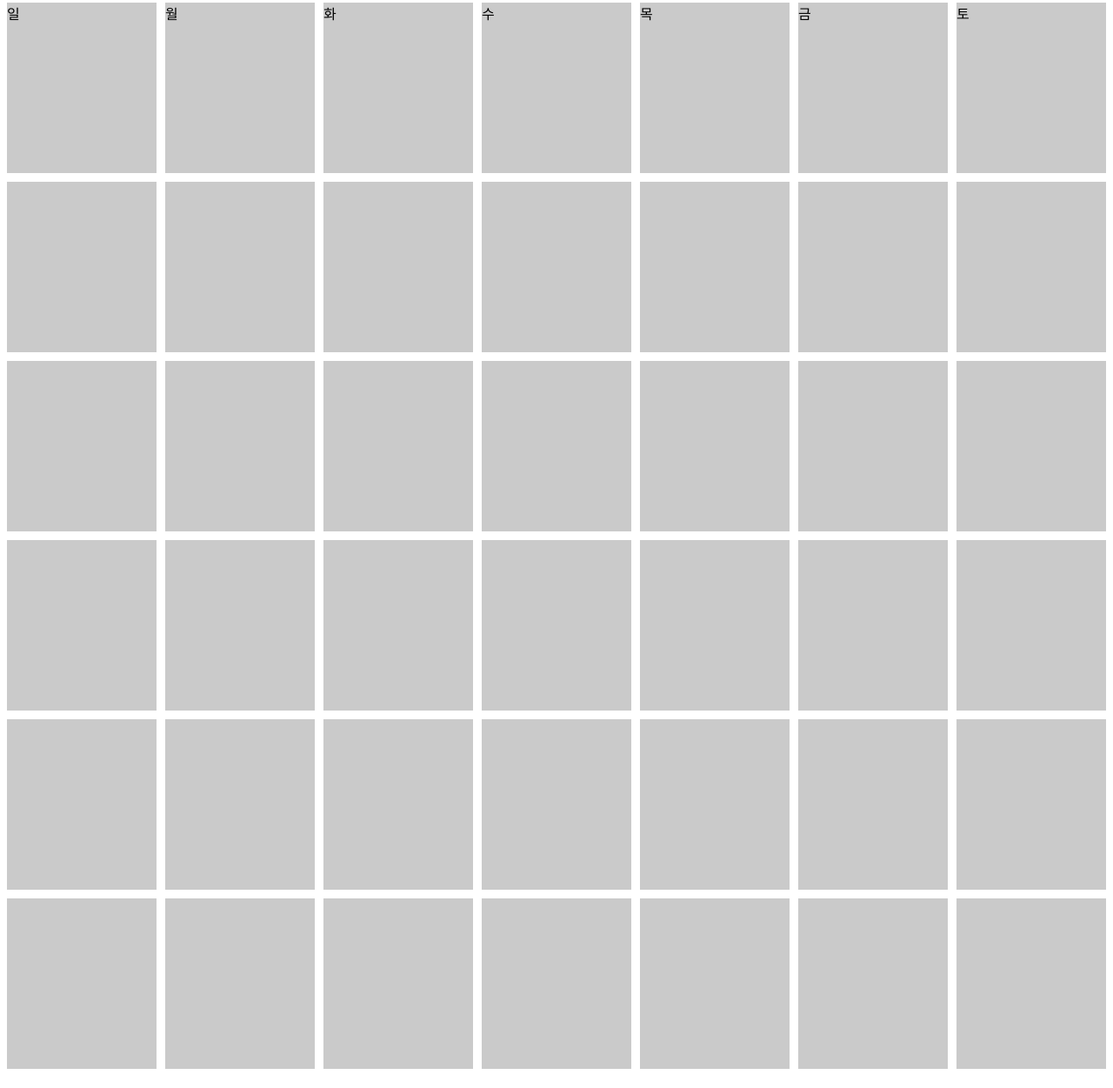
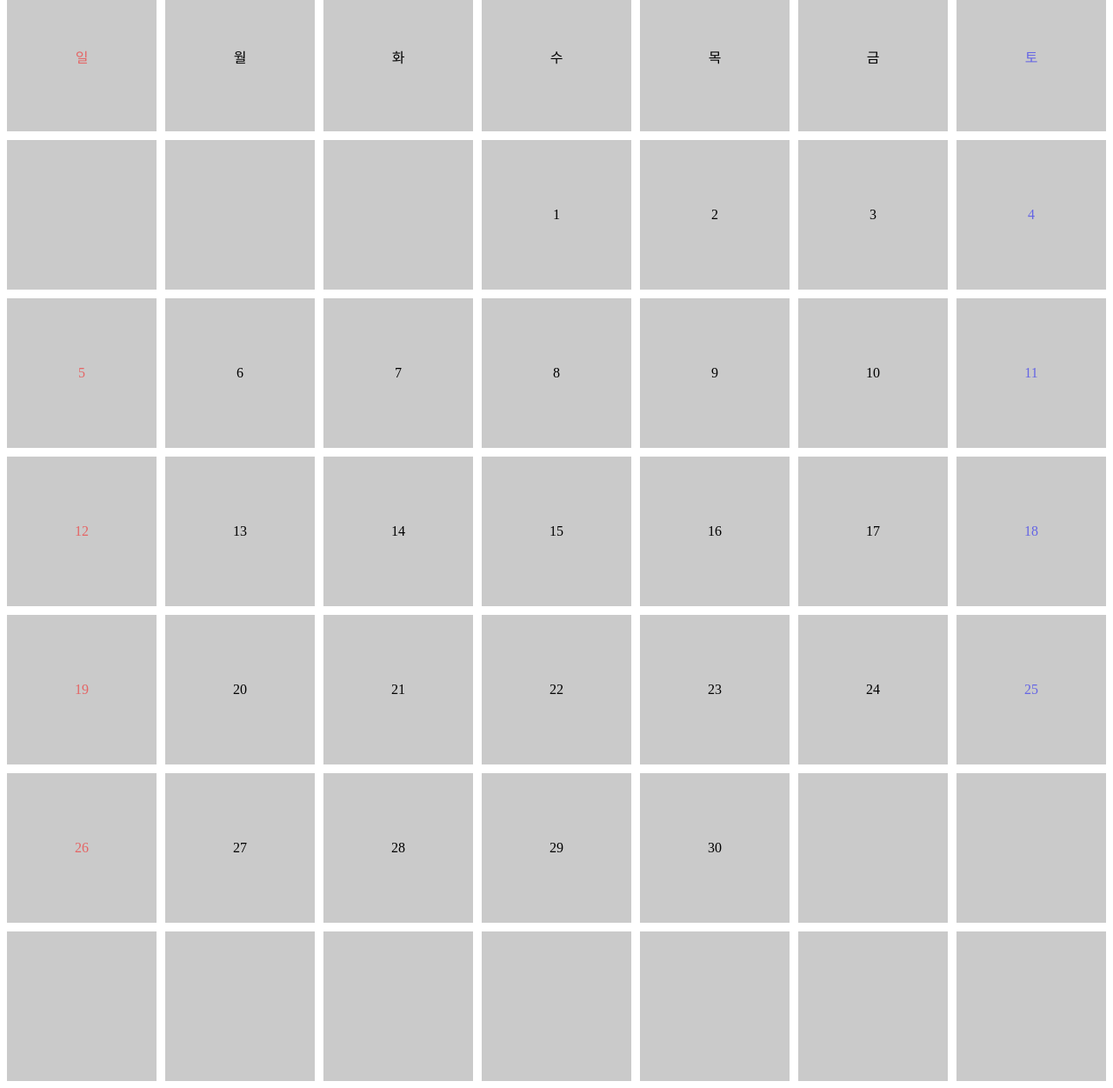
Before and after one commit to hojun3377/front-end_study, a plain HTML site: page Javascript/l10_js_array_method.html in a window 1280 px wide. Shown: the part 1715-2966 px from the top of the page at 87% size. Drawn offline with Linux system fonts and the light colour scheme.

Commit message:
Calendar UI_03

```diff
--- a/Javascript/css/calendar.css
+++ b/Javascript/css/calendar.css
@@ -16,16 +16,34 @@
 #calendar .btn {
   grid-column: 7/8;
 }
+#calendar .month.container, #calendar .btn.container {
+  margin: auto;
+}
 #calendar .day {
-
-}
-#calendar .item {
   background-color: rgba(150,150,150,0.5);
 }
-
+#calendar :nth-child(7n+3) {
+  color: rgba(255,0,0,.5);
+}
+#calendar :nth-child(7n+9) {
+  color: rgba(0,0,255,.5);
+}
 /* padding이 부모 element의 width 값을 기준으로 계산 */
-#calendar .item:after {
+#calendar .day:after, #calendar .date:after {
   content: "";
   display: block;
   padding-bottom: 100%;
 }
+#calendar .date {
+  background-color: rgba(150,150,150,0.5);
+}
+
+.container {
+  position: relative;
+}
+.container.center > * {
+  position: absolute;
+  top: 50%;
+  left: 50%;
+  transform: translate(-50%,-50%);
+}
--- a/Javascript/l10_js_array_method.html
+++ b/Javascript/l10_js_array_method.html
@@ -265,79 +265,194 @@ rstBtn.addEventListener('click', (e) => {
       <h2>달력만들기</h2>
       <p>2021 달력을 반복문으로 출력하세요</p>
       <div id="calendar">
-        <div class="month"></div>
-        <div class="btn"></div>
-        <div class="day item">
+        <div class="month container">
+          <span></span>
+        </div>
+        <div class="btn container">
+          <button> &lt; 저번달</button>
+          <button>다음달 &gt; </button>
+        </div>
+        <div class="day container center">
           <span>일</span>
         </div>
-        <div class="day item">
+        <div class="day container center">
           <span>월</span>
         </div>
-        <div class="day item">
+        <div class="day container center">
           <span>화</span>
         </div>
-        <div class="day item">
+        <div class="day container center">
           <span>수</span>
         </div>
-        <div class="day item">
+        <div class="day container center">
           <span>목</span>
         </div>
-        <div class="day item">
+        <div class="day container center">
           <span>금</span>
         </div>
-        <div class="day item">
+        <div class="day container center">
           <span>토</span>
         </div>
-        <div class="date item"></div>
-        <div class="date item"></div>
-        <div class="date item"></div>
-        <div class="date item"></div>
-        <div class="date item"></div>
-        <div class="date item"></div>
-        <div class="date item"></div>
-        <div class="date item"></div>
-        <div class="date item"></div>
-        <div class="date item"></div>
-        <div class="date item"></div>
-        <div class="date item"></div>
-        <div class="date item"></div>
-        <div class="date item"></div>
-        <div class="date item"></div>
-        <div class="date item"></div>
-        <div class="date item"></div>
-        <div class="date item"></div>
-        <div class="date item"></div>
-        <div class="date item"></div>
-        <div class="date item"></div>
-        <div class="date item"></div>
-        <div class="date item"></div>
-        <div class="date item"></div>
-        <div class="date item"></div>
-        <div class="date item"></div>
-        <div class="date item"></div>
-        <div class="date item"></div>
-        <div class="date item"></div>
-        <div class="date item"></div>
-        <div class="date item"></div>
-        <div class="date item"></div>
-        <div class="date item"></div>
-        <div class="date item"></div>
-        <div class="date item"></div>
+        <div class="date container center">
+          <span></span>
+        </div>
+        <div class="date container center">
+          <span></span>
+        </div>
+        <div class="date container center">
+          <span></span>
+        </div>
+        <div class="date container center">
+          <span></span>
+        </div>
+        <div class="date container center">
+          <span></span>
+        </div>
+        <div class="date container center">
+          <span></span>
+        </div>
+        <div class="date container center">
+          <span></span>
+        </div>
+        <div class="date container center">
+          <span></span>
+        </div>
+        <div class="date container center">
+          <span></span>
+        </div>
+        <div class="date container center">
+          <span></span>
+        </div>
+        <div class="date container center">
+          <span></span>
+        </div>
+        <div class="date container center">
+          <span></span>
+        </div>
+        <div class="date container center">
+          <span></span>
+        </div>
+        <div class="date container center">
+          <span></span>
+        </div>
+        <div class="date container center">
+          <span></span>
+        </div>
+        <div class="date container center">
+          <span></span>
+        </div>
+        <div class="date container center">
+          <span></span>
+        </div>
+        <div class="date container center">
+          <span></span>
+        </div>
+        <div class="date container center">
+          <span></span>
+        </div>
+        <div class="date container center">
+          <span></span>
+        </div>
+        <div class="date container center">
+          <span></span>
+        </div>
+        <div class="date container center">
+          <span></span>
+        </div>
+        <div class="date container center">
+          <span></span>
+        </div>
+        <div class="date container center">
+          <span></span>
+        </div>
+        <div class="date container center">
+          <span></span>
+        </div>
+        <div class="date container center">
+          <span></span>
+        </div>
+        <div class="date container center">
+          <span></span>
+        </div>
+        <div class="date container center">
+          <span></span>
+        </div>
+        <div class="date container center">
+          <span></span>
+        </div>
+        <div class="date container center">
+          <span></span>
+        </div>
+        <div class="date container center">
+          <span></span>
+        </div>
+        <div class="date container center">
+          <span></span>
+        </div>
+        <div class="date container center">
+          <span></span>
+        </div>
+        <div class="date container center">
+          <span></span>
+        </div>
+        <div class="date container center">
+          <span></span>
+        </div>
+        <div class="date container center">
+          <span></span>
+        </div>
+        <div class="date container center">
+          <span></span>
+        </div>
+        <div class="date container center">
+          <span></span>
+        </div>
+        <div class="date container center">
+          <span></span>
+        </div>
+        <div class="date container center">
+          <span></span>
+        </div>
+        <div class="date container center">
+          <span></span>
+        </div>
+        <div class="date container center">
+          <span></span>
+        </div>
       </div>
 <script>
+const months = ["Jan", "Feb", "Mar", "Apr", "May", "Jun", "Jul", "Aug", "Sept", "Oct", "Nov", "Dec"];
 const days = ["Sunday", "Monday", "Tuesday", "Wednesday", "Thursday", "Friday", "Saturday"];
-console.log(new Date(2021,1,0).getDate());
-console.log(days[new Date("2021-01-01T00:00:00").getDay()])
 
 const calendar = document.getElementById('calendar');
+const calendarMonthEl = calendar.getElementsByClassName('month')[0];
+const calendarBtnList = calendar.getElementsByClassName('btn')[0].children;
 const calendarDayList = calendar.getElementsByClassName('day');
-const calendarMonthEl = calendar.getElementsByClassName('month')[0];
 const calendarDateList = calendar.getElementsByClassName('date');
-const calendarBtnList = calendar.getElementsByClassName('btn');
 
-// console.log(calendarDayList);
-// // calendarDayList[0].style.color = "rgba(255,0,0,.5)";
-// // calendarDayList[this.length].style.color = "rgba(255,0,0,.5)";
+let nowMonthIdx = new Date().getMonth();
+
+const printCalendar = function(monthIdx = nowMonthIdx) {
+  let firstDay = new Date(2021,monthIdx,1).getDay();
+  let lastDate = new Date(2021,monthIdx+1,0).getDate();
+
+  calendarMonthEl.children[0].innerText = `${monthIdx+1} ${months[monthIdx]}.`;
+
+  // console.log(`${firstDay}, ${lastDate}`);
+  // console.log(calendarDateList);
+  for(let el of calendarDateList) {
+    el.children[0].innerText = "";
+  }
+  for(let i=1; i<=lastDate; i++) {
+    calendarDateList[firstDay++].children[0].innerText = i;
+  }
+};
+
+// console.log(calendarBtnList[0]);
+printCalendar();
+calendarBtnList[0].addEventListener('click', () => { printCalendar(--nowMonthIdx) });
+calendarBtnList[1].addEventListener('click', () => { printCalendar(++nowMonthIdx) });
+
 </script>
     </main>
   </body>
```
Also changed, not shown: Javascript/l14_js_loop_iteration.html (+3 -1 lines).
